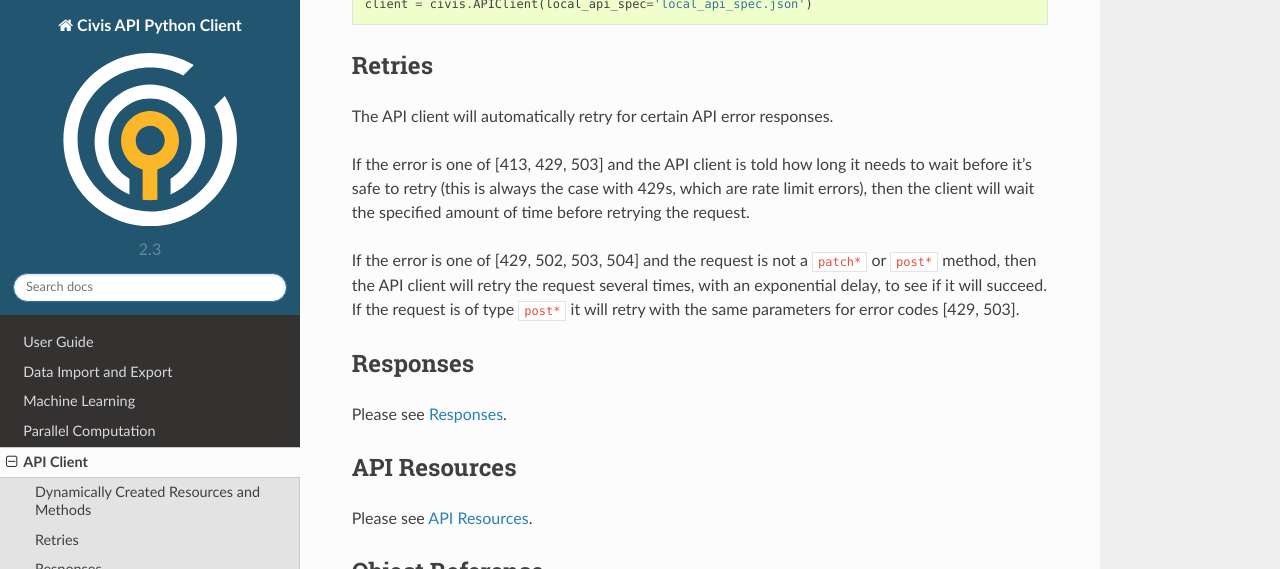
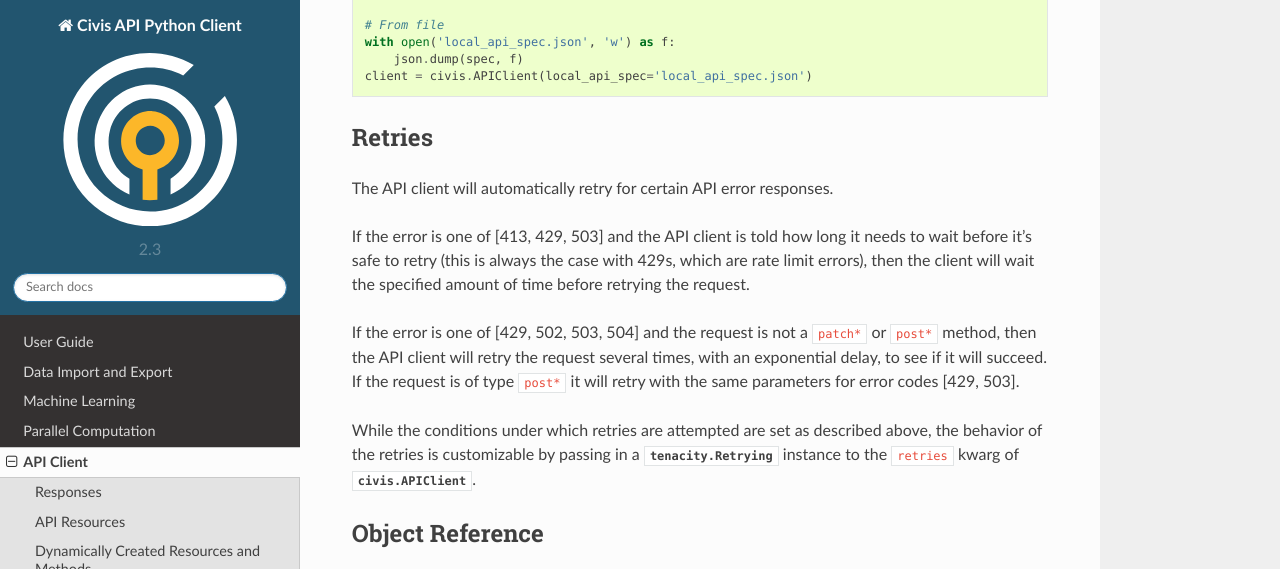
Before and after one commit to civisanalytics/civis-python, a Sphinx documentation site: the page built from docs/source/client.rst, in a window 1280 px wide and 900 px high, scrolled down 1638 px, cut to the strip 0-569 px from the top of the window. Built offline with Sphinx 7.4.7 and the Read the Docs theme 2.0.0, drawn with Linux system fonts in a browser that asks for light colours; some of the changed text lies outside the part shown.

Commit message:
DOC update client docs

```diff
--- a/docs/source/client.rst
+++ b/docs/source/client.rst
@@ -105,17 +111,9 @@
 to see if it will succeed. If the request is of type ``post*`` it will retry with the same parameters
 for error codes [429, 503].
 
-
-Responses
----------
-
-Please see :ref:`responses`.
-
-
-API Resources
--------------
-
-Please see :ref:`api_resources`.
+While the conditions under which retries are attempted are set as described above,
+the behavior of the retries is customizable by passing in a :class:`tenacity.Retrying` instance
+to the ``retries`` kwarg of :class:`civis.APIClient`.
 
 
 Object Reference
@@ -125,9 +123,3 @@
 
 .. autoclass:: civis.APIClient
    :members:
-
-.. toctree::
-   :hidden:
-
-   responses
-   api_resources
```
Also changed, not shown: other parts of docs/source/client.rst (+6 -0 lines).
